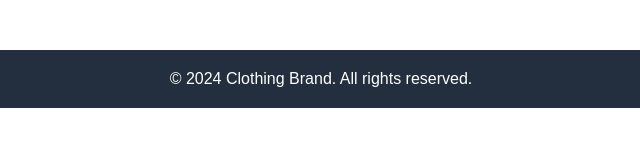
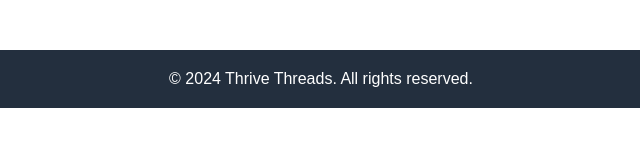
Before and after one commit to SeanLee23/Clothing-Store, a plain HTML site: page contact.html in a window 1280 px wide. Shown: the part 642-788 px from the top of the page, 319-959 px from the left. Drawn offline with Linux system fonts and the light colour scheme.

Commit message:
Update contact.html

```diff
--- a/contact.html
+++ b/contact.html
@@ -51,7 +51,7 @@
     </section>
     <footer>
         <div class="container">
-            <p>&copy; 2024 Clothing Brand. All rights reserved.</p>
+            <p>&copy; 2024 Thrive Threads. All rights reserved.</p>
         </div>
     </footer>
     <script src="contact.js"></script>
```
